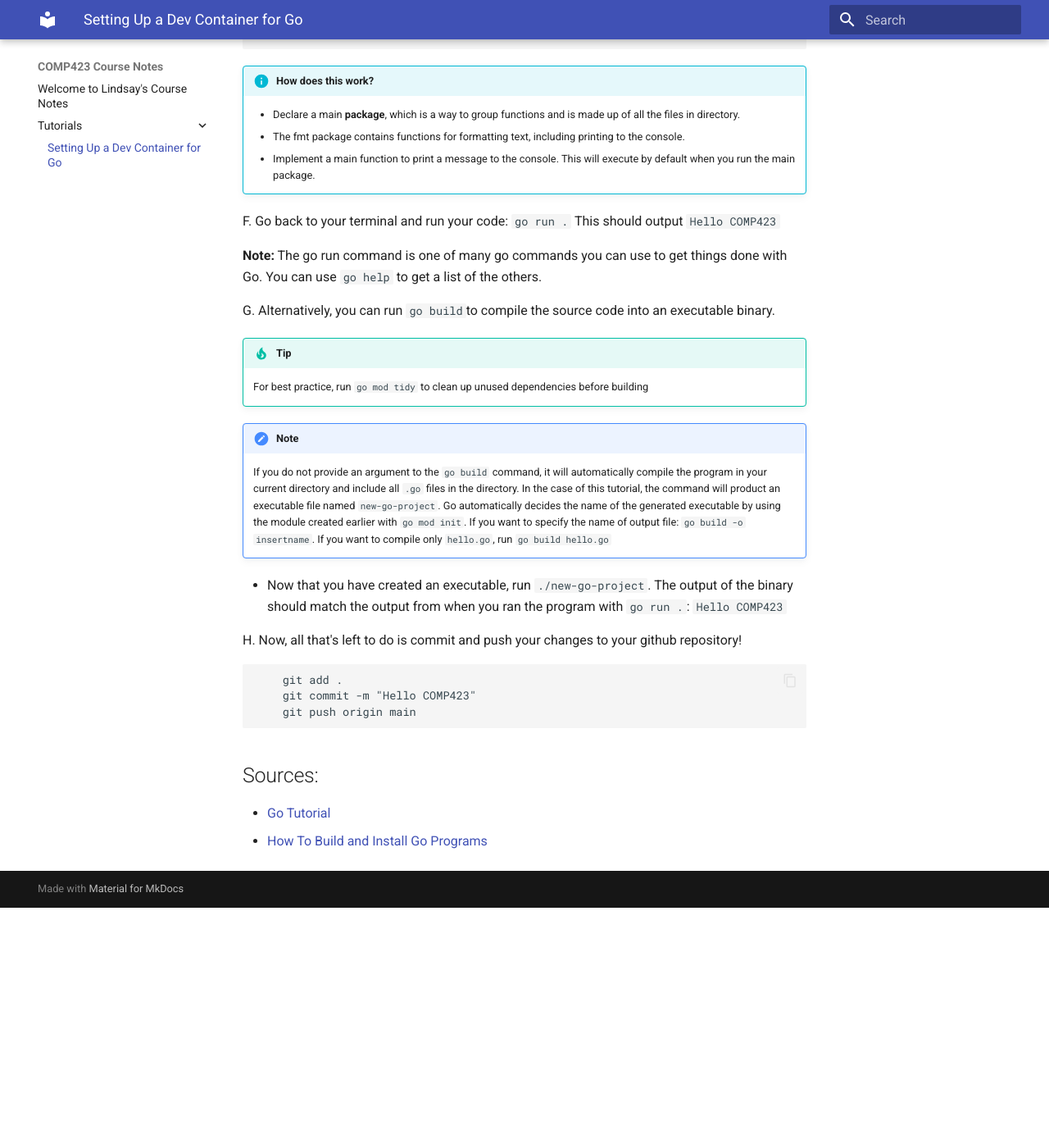
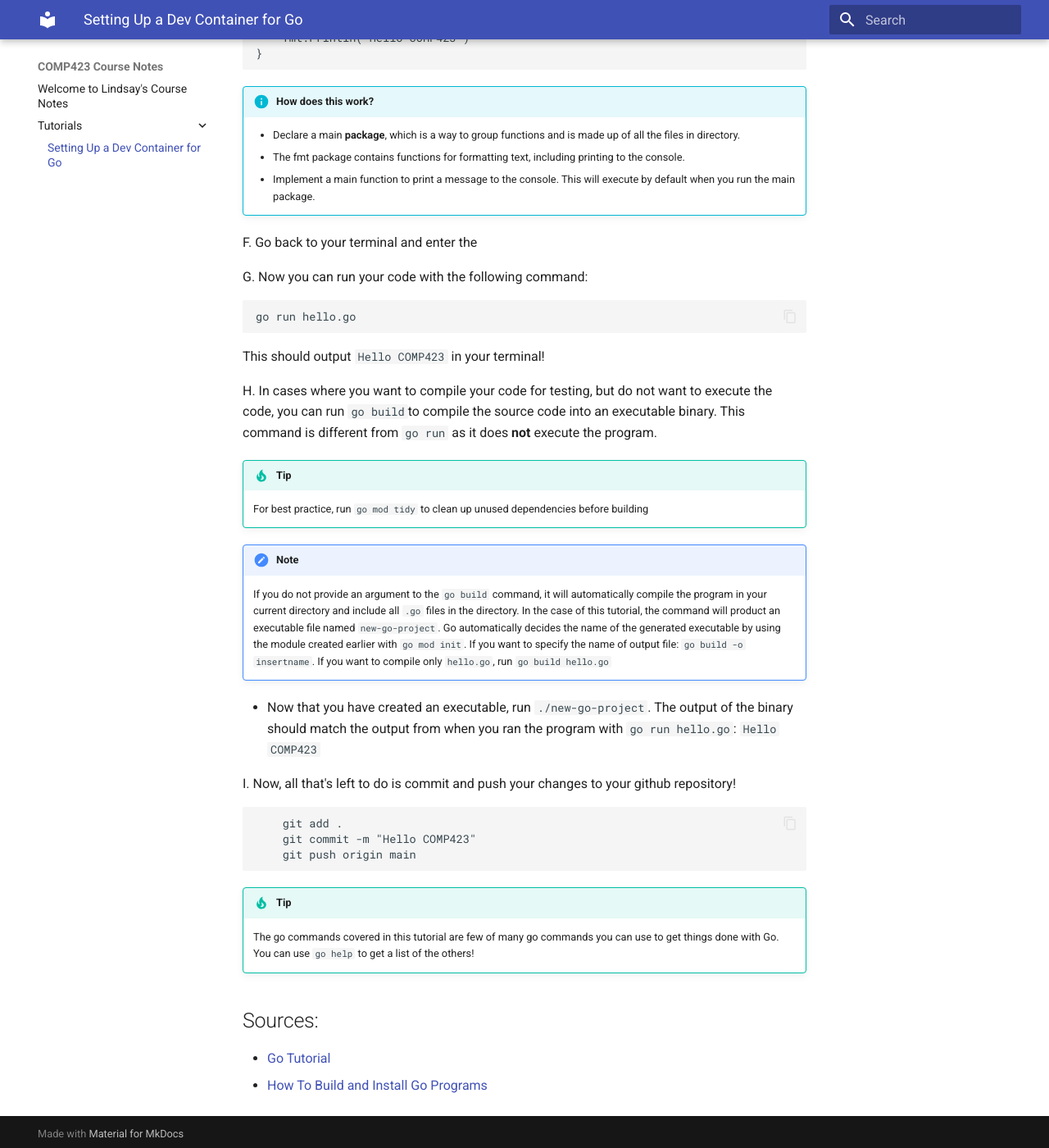
Before and after one commit to lcbean/comp423-course-notes, an MkDocs documentation site: the page built from docs/tutorials/go-setup.md, in a window 1280 px wide and 1400 px high, scrolled down 4391 px. Shown: the whole window at 82% size. Built offline with MkDocs 1.6.1 and Material for MkDocs 9.7.7, drawn with Linux system fonts in a browser that asks for light colours; before the commit the page ends 5498 px from its top, so only the background shows below that; some of the changed text lies outside the part shown.

````diff
--- a/docs/tutorials/go-setup.md
+++ b/docs/tutorials/go-setup.md
@@ -1,9 +1,9 @@
 # Setting Up a Dev Container for Go
 
-* Primary author: Lindsay Bean https://github/lcbean
-* Reviewer: Amelia Spell https://github.com/amspell04
+* Primary author: [Lindsay Bean](https://github/lcbean)
+* Reviewer: [Amelia Spell](https://github.com/amspell04)
 
-In this tutorial, you will learn how to set up a dev container for the programming language Go, as well how to create your first Go project. We will go over how to create a git repository, set up your dev container, and run a simple "Hello COMP423" program in Go!
+In this tutorial, you will learn how to set up a dev container for the programming language Go, as well as how to create your first Go project. We will go over how to create a git repository, set up your development container, and run a simple "Hello COMP423" program in Go!
 
 # Prerequisites
 
@@ -96,7 +96,7 @@ D. Back in your web browser, refresh your GitHub repository to see that the same
 
 A. In VS Code, open the new-go-project directory you made previously. You can do this via: File > Open Folder.
 
-B. Install the **Dev Containers** extension for VS Code.
+B. Install the **Dev Containers** extension for VS Code from the extensions tab.
 
 C. Create a ```.devcontainer``` directory in the root of your project with the following file inside:
 ```
@@ -123,16 +123,16 @@ Place the following code in your ```devcontainer.json``` file:
     The ```devcontainer.json``` file defines the configuration for your development environment. In this file, we are specifying the following:
 
     * ```name```: Descriptive name for the dev container.
-    * ```image```: Which Docker image to use, in this case, a base image from Microsoft for the latest version of a Go environment
+    * ```image```: Which Docker image to use, in this case, a base image from Microsoft for the latest version of a Go environment.
     * ```customizations```:  Adds useful configurations to VS Code, like installing the Go extension.
-    * ```extensions```: Installs any specified extensions automatically, in this case the official Go VSCode plugin made by the Go Team at Google
+    * ```extensions```: Installs any specified extensions automatically, in this case the official Go VSCode plugin made by the Go Team at Google.
 
 
 ## Step 2: Reopen the Project in a VSCode Dev Container
 
 A. Use the shortcut ```Ctrl+Shift+P``` (or ```Cmd+Shift+P``` on a Mac)
 
-B. Starting typing "Dev Containers: Reopen in Container," and select the option when it comes up. Note that it may take some time for the image to load.
+B. Start typing "Dev Containers: Reopen in Container" and select the option when it comes up. Note that it may take some time for the image to load once this option is selected.
 
 C. Once setup is complete, close the current terminal tab (you can click the trash can icon in VSCode), open a new terminal, and try running ```go version``` to ensure the dev container is running a recent version of Go.
 
@@ -148,9 +148,9 @@ A. Start by opening a terminal in your new-go-project directory
 
 B. Make sure you are working in your dev container!
 !!! tip "Hint"
-    You can check your dev container status by looking at the bright blue rectangle at the bottom left corner of your screen. If you are connected, it should say **"Dev Container: ..."**.
+    You can check your dev container status by looking at the bright blue rectangle at the bottom left corner of your screen. If you are connected, it should say **"Dev Container: New Go Project..."**.
 
-C. Enable dependency tracking for your code with a go.mod file by running the ```go mod init``` command, giving it the name, or path, of the module your code will be in. In this case, the path will be that of the the directory ```new-go-project``` where your source code is kept.
+C. Enable dependency tracking for your code with a go.mod file by running the ```go mod init``` command, giving it the name, or path, of the module your code will be in. In this case, the path will be that of the the directory ```new-go-project``` where your source code is kept. The command should look like:
 
 ``` go mod init new-go-project```
 
@@ -177,13 +177,17 @@ func main() {
     * The fmt package contains functions for formatting text, including printing to the console.
     * Implement a main function to print a message to the console. This will execute by default when you run the main package.
 
-F. Go back to your terminal and run your code:
-``` go run . ```
-This should output ```Hello COMP423```
+F. Go back to your terminal and enter the
 
-**Note:** The go run command is one of many go commands you can use to get things done with Go. You can use ```go help``` to get a list of the others.
+G. Now you can run your code with the following command:
 
-G. Alternatively, you can run ```go build```to compile the source code into an executable binary.
+```
+go run hello.go
+```
+
+This should output ```Hello COMP423``` in your terminal!
+
+H. In cases where you want to compile your code for testing, but do not want to execute the code, you can run ```go build```to compile the source code into an executable binary. This command is different from ```go run ``` as it does **not** execute the program.
 
 !!! tip
     For best practice, run ```go mod tidy``` to clean up unused dependencies before building
@@ -191,9 +195,9 @@ G. Alternatively, you can run ```go build```to compile the source code into an e
 !!! note
     If you do not provide an argument to the ```go build``` command, it will automatically compile the program in your current directory and include all ```.go``` files in the directory. In the case of this tutorial, the command will product an executable file named ```new-go-project```. Go automatically decides the name of the generated executable by using the module created earlier with ```go mod init```. If you want to specify the name of output file: ```go build -o insertname```. If you want to compile only ```hello.go```, run ```go build hello.go```
 
-* Now that you have created an executable, run ```./new-go-project```. The output of the binary should match the output from when you ran the program with ```go run .```: ```Hello COMP423```
+* Now that you have created an executable, run ```./new-go-project```. The output of the binary should match the output from when you ran the program with ```go run hello.go```: ```Hello COMP423```
 
-H. Now, all that's left to do is commit and push your changes to your github repository!
+I. Now, all that's left to do is commit and push your changes to your github repository!
 
 ```
     git add .
@@ -201,6 +205,9 @@ H. Now, all that's left to do is commit and push your changes to your github rep
     git push origin main
 ```
 
+!!! tip
+     The go commands covered in this tutorial are few of many go commands you can use to get things done with Go. You can use ```go help``` to get a list of the others!
+
 ## Sources:
 * [Go Tutorial](https://go.dev/doc/tutorial/getting-started)
 * [How To Build and Install Go Programs](https://www.digitalocean.com/community/tutorials/how-to-build-and-install-go-programs)
````
